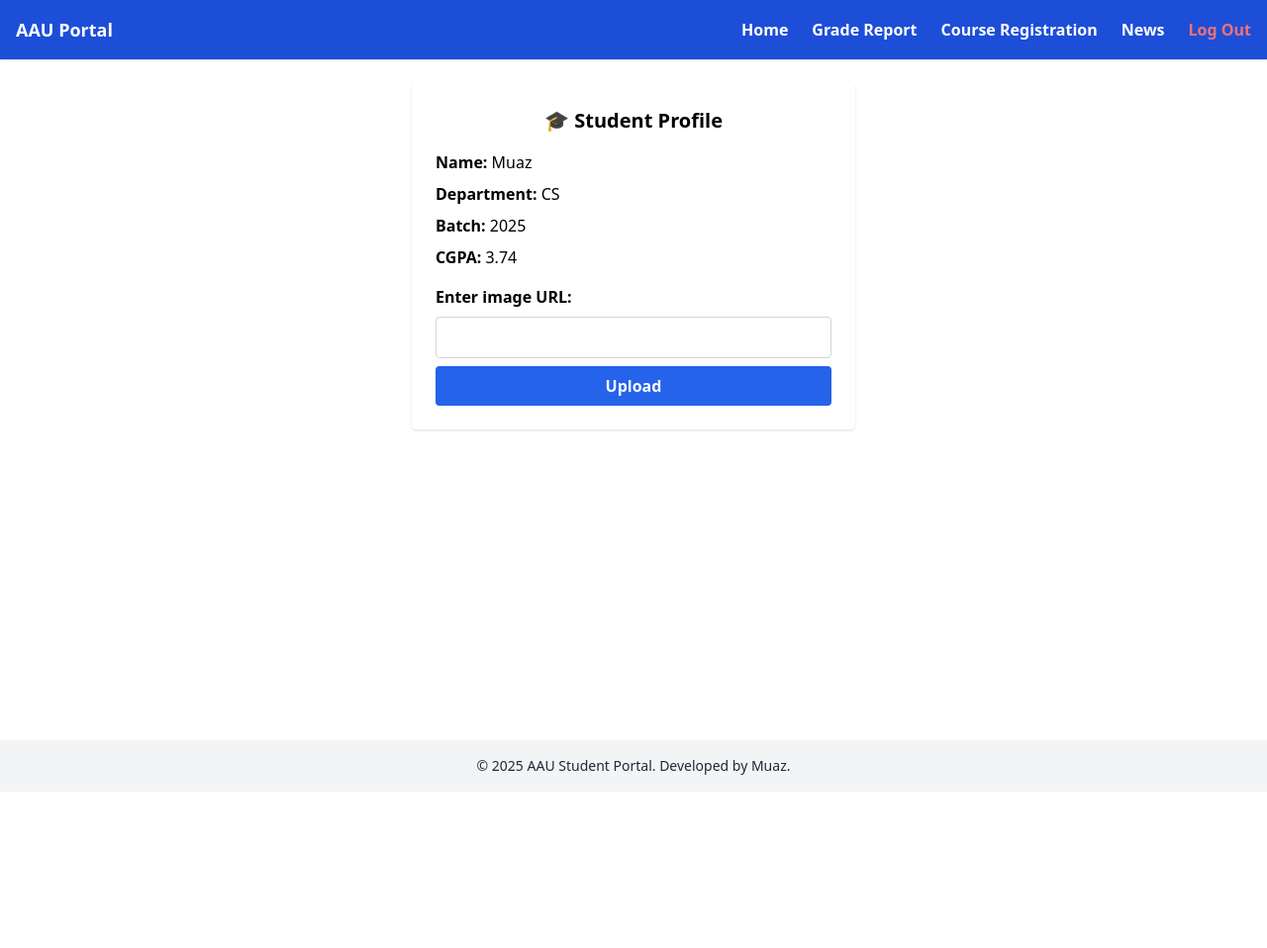
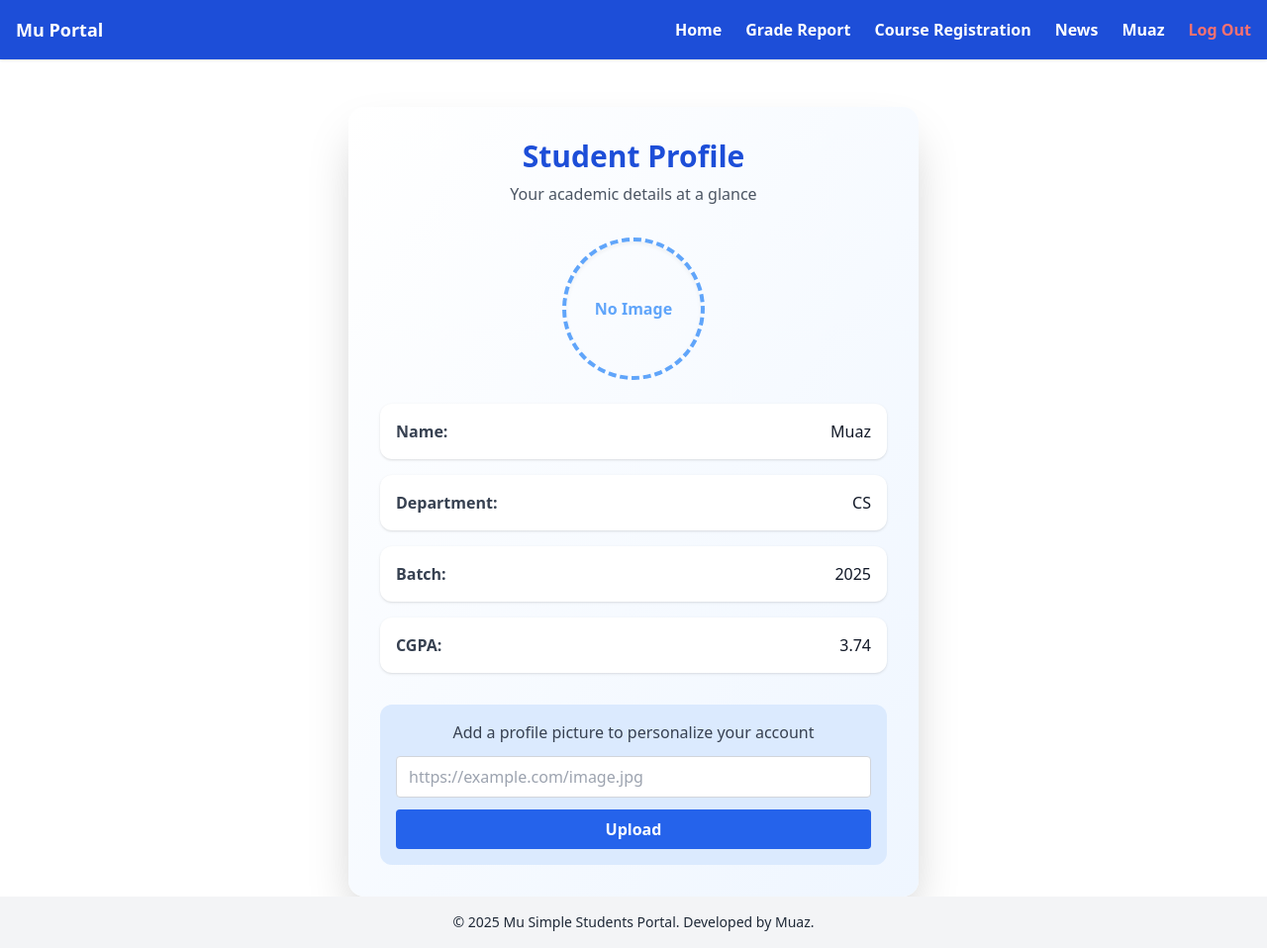
Before and after one commit to Muaz2004/Simple-Student-Portal, a Django app: page /profile in a window 1280 px wide. Shown: the whole page at 99% size. Before the commit the page ends 783 px from the top, so only its background shows below. Run offline with Django 5.2, Linux system fonts and the light colour scheme; a user stored in the database is signed in; data comes from the database, SQL or seed files in the repository; both versions use the stored data as it was after the commit; some libraries are stand-ins or nearby versions.

Commit message:
more style added

```diff
--- a/portal/templates/portal/asses.html
+++ b/portal/templates/portal/asses.html
@@ -9,13 +9,13 @@
         {% csrf_token %}
         <div>
             <label for="year" class="block font-semibold mb-1">Academic Year</label>
-            <input type="number" name="acadamicyear" id="year" required placeholder="e.g. 2024"
+            <input type="number" name="acadamicyear" id="year" required placeholder="2024"
                    class="w-full border border-gray-300 rounded px-3 py-2 focus:outline-none focus:ring-2 focus:ring-blue-400">
         </div>
 
         <div>
             <label for="sem" class="block font-semibold mb-1">Semester</label>
-            <input type="number" name="semister" id="sem" required placeholder="e.g. 1 or 2"
+            <input type="number" name="semister" id="sem" required placeholder="1 or 2"
                    class="w-full border border-gray-300 rounded px-3 py-2 focus:outline-none focus:ring-2 focus:ring-blue-400">
         </div>
 
--- a/portal/templates/portal/index.html
+++ b/portal/templates/portal/index.html
@@ -2,7 +2,7 @@
 
 {% block body %}
 <div class="max-w-6xl mx-auto py-10 px-4">
-    <h1 class="text-3xl font-bold mb-6 text-center text-blue-700">Welcome to AAU Student Portal 🎓</h1>
+    <h1 class="text-3xl font-bold mb-6 text-center text-blue-700">Welcome to Mu Simple Students Portal 🎓</h1>
     {% if user.is_authenticated %}
         <p class="text-center text-gray-700 mb-10">Your portal for grades, registration, and announcements.</p>
     {% else %}
--- a/portal/templates/portal/layout.html
+++ b/portal/templates/portal/layout.html
@@ -12,7 +12,7 @@
     <nav class="bg-blue-700 text-white shadow p-4 flex justify-between items-center">
         <!-- Brand / Logo -->
         <div class="font-bold text-lg">
-            <a href="{% url 'index' %}" class="hover:text-blue-200">AAU Portal</a>
+            <a href="{% url 'index' %}" class="hover:text-blue-200">Mu Portal</a>
         </div>
 
         <!-- Navigation Items (moved to right) -->
@@ -24,6 +24,14 @@
                 <li><a href="{% url 'asses' %}" class="hover:text-blue-200 font-semibold">Grade Report</a></li>
                 <li><a href="{% url 'cregistration' %}" class="hover:text-blue-200 font-semibold">Course Registration</a></li>
                 <li><a href="{% url 'edunews' %}" class="hover:text-blue-200 font-semibold">News</a></li>
+
+                <!-- Logged-in Username -->
+                <li>
+                    <a href="{% url 'profile' %}" class="hover:text-blue-200 font-semibold">
+                        {{ user.username }}
+                    </a>
+                </li>
+
                 <li><a href="{% url 'logout' %}" class="text-red-400 hover:text-red-600 font-semibold">Log Out</a></li>
             {% else %}
                 <li><a href="{% url 'login' %}" class="hover:text-blue-200 font-semibold">Login</a></li>
@@ -39,7 +47,7 @@
 
     <!-- Footer -->
     <footer class="bg-gray-100 text-gray-800 p-4 text-center text-sm">
-        &copy; 2025 AAU Student Portal. Developed by Muaz.
+        &copy; 2025 Mu Simple Students Portal. Developed by Muaz.
     </footer>
 
 </body>
--- a/portal/templates/portal/profile.html
+++ b/portal/templates/portal/profile.html
@@ -1,33 +1,60 @@
 {% extends "portal/layout.html" %}
 
 {% block body %}
-<div class="max-w-md mx-auto mt-6 p-6 bg-white rounded shadow">
+<div class="max-w-xl mx-auto mt-12 bg-gradient-to-br from-white to-blue-50 rounded-2xl shadow-2xl p-8">
 
-    <h3 class="text-center text-xl font-bold mb-4">🎓 Student Profile</h3>
+    <!-- Profile Header -->
+    <div class="flex flex-col items-center text-center mb-8">
+        <h2 class="text-3xl font-bold text-blue-700 mb-2">Student Profile</h2>
+        <p class="text-gray-600">Your academic details at a glance</p>
+    </div>
 
     {% if profile %}
-    <ul class="space-y-2">
-        <li><strong>Name:</strong> {{ profile.name.username|default:"Not Found" }}</li>
-        <li><strong>Department:</strong> {{ profile.department.dep_name|default:"Not Found" }}</li>
-        <li><strong>Batch:</strong> {{ profile.department.acadamicyear|default:"Not Found" }}</li>
-        <li><strong>CGPA:</strong> {{ profile.cgpa|default:"Not Found" }}</li>
-    </ul>
+    <!-- Profile Image -->
+    <div class="flex justify-center mb-6">
+        {% if profile.image %}
+        <img src="{{ profile.image }}" alt="Student Photo" class="w-36 h-36 rounded-full border-4 border-blue-600 shadow-lg object-cover">
+        {% else %}
+        <div class="w-36 h-36 rounded-full border-4 border-dashed border-blue-400 flex items-center justify-center text-blue-400 font-semibold shadow-inner">
+            No Image
+        </div>
+        {% endif %}
+    </div>
 
-    {% if profile.image %}
-    <div class="mt-4 flex justify-center">
-        <img src="{{ profile.image }}" alt="Student photo" class="rounded-full w-36 h-36 object-cover">
+    <!-- Profile Info -->
+    <div class="space-y-4">
+        <div class="flex justify-between bg-white p-4 rounded-xl shadow hover:shadow-lg transition">
+            <span class="font-semibold text-gray-700">Name:</span>
+            <span class="text-gray-900">{{ profile.name.username|default:"Not Found" }}</span>
+        </div>
+        <div class="flex justify-between bg-white p-4 rounded-xl shadow hover:shadow-lg transition">
+            <span class="font-semibold text-gray-700">Department:</span>
+            <span class="text-gray-900">{{ profile.department.dep_name|default:"Not Found" }}</span>
+        </div>
+        <div class="flex justify-between bg-white p-4 rounded-xl shadow hover:shadow-lg transition">
+            <span class="font-semibold text-gray-700">Batch:</span>
+            <span class="text-gray-900">{{ profile.department.acadamicyear|default:"Not Found" }}</span>
+        </div>
+        <div class="flex justify-between bg-white p-4 rounded-xl shadow hover:shadow-lg transition">
+            <span class="font-semibold text-gray-700">CGPA:</span>
+            <span class="text-gray-900">{{ profile.cgpa|default:"Not Found" }}</span>
+        </div>
     </div>
-    {% else %}
-    <form action="{% url 'upload' %}" method="get" class="mt-4 space-y-2">
-        <label for="imageUrl" class="block font-semibold">Enter image URL:</label>
-        <input type="url" id="imageUrl" name="img" required
-               class="w-full border border-gray-300 rounded px-3 py-2 focus:outline-none focus:ring-2 focus:ring-blue-400">
-        <button type="submit" class="w-full bg-blue-600 text-white font-semibold py-2 rounded hover:bg-blue-700 transition">Upload</button>
-    </form>
+
+    <!-- Upload Image -->
+    {% if not profile.image %}
+    <div class="mt-8 bg-blue-100 p-4 rounded-xl text-center">
+        <p class="text-gray-700 mb-3 font-medium">Add a profile picture to personalize your account</p>
+        <form action="{% url 'upload' %}" method="get" class="flex flex-col space-y-3">
+            <input type="url" id="imageUrl" name="img" placeholder="https://example.com/image.jpg" required
+                   class="w-full border border-gray-300 rounded px-3 py-2 focus:outline-none focus:ring-2 focus:ring-blue-400">
+            <button type="submit" class="bg-blue-600 text-white py-2 rounded hover:bg-blue-700 transition font-semibold">Upload</button>
+        </form>
+    </div>
     {% endif %}
 
     {% else %}
-    <p class="text-center text-red-600 font-semibold">Student profile not found.</p>
+    <p class="text-center text-red-600 font-semibold mt-6">Student profile not found.</p>
     {% endif %}
 </div>
 {% endblock %}
```
Also changed, not shown: portal/templates/portal/course_registration.html (+6 -2 lines), portal/templates/portal/news.html (+18 -18 lines), db.sqlite3.
